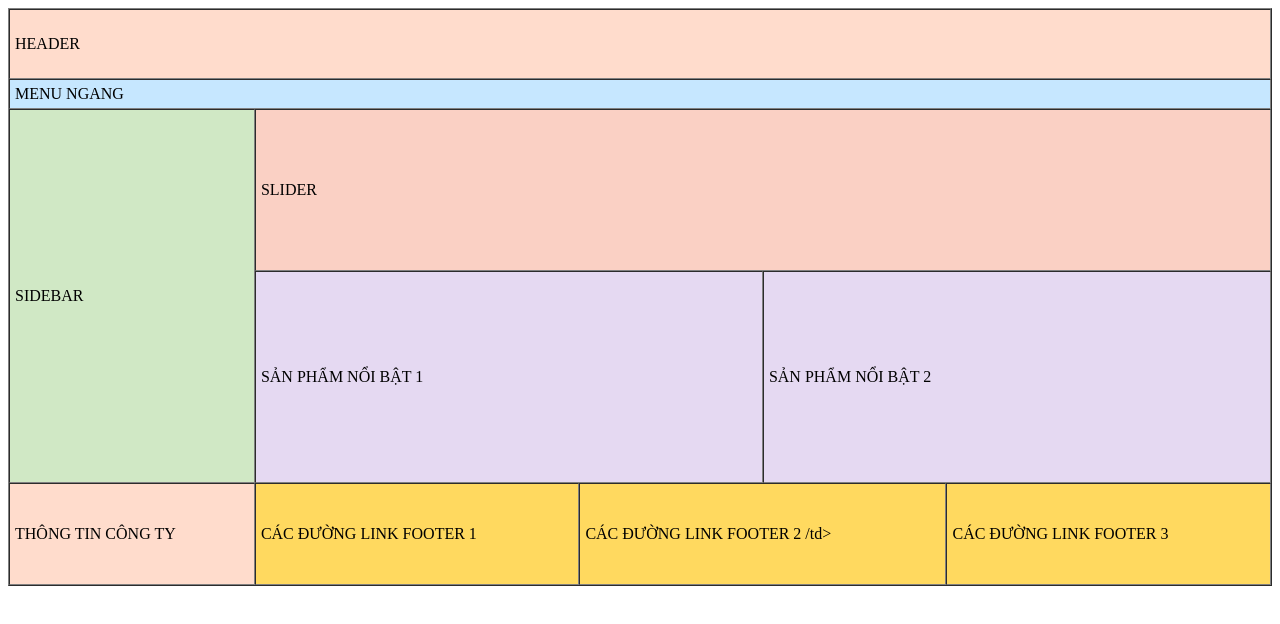
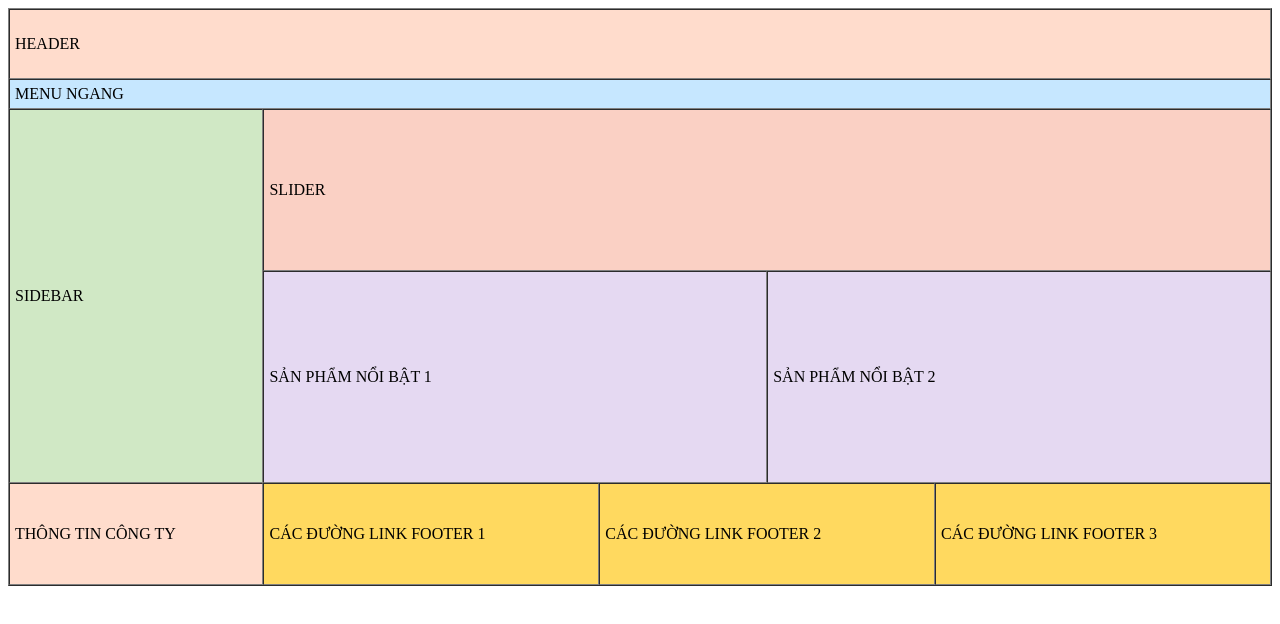
Before and after one commit to NgocTrangMochies/ThietKeWeb-T2-b2, a plain HTML site: page index.html in a window 1280 px wide. Drawn offline with Linux system fonts and the light colour scheme.

Commit message:
Update index.html

```diff
--- a/index.html
+++ b/index.html
@@ -24,7 +24,7 @@
         <tr>
             <td height="90px" style="background-color:#FFDCCC"> THÔNG TIN CÔNG TY </td>
             <td colspan="2" height="90px" style="background-color:#FFD95F"> CÁC ĐƯỜNG LINK FOOTER 1 </td>
-            <td colspan="2" height="90px" style="background-color:#FFD95F"> CÁC ĐƯỜNG LINK FOOTER 2 /td>
+            <td colspan="2" height="90px" style="background-color:#FFD95F"> CÁC ĐƯỜNG LINK FOOTER 2 </td>
             <td colspan="2" height="90px" style="background-color:#FFD95F"> CÁC ĐƯỜNG LINK FOOTER 3 </td>
         </tr>
     </table>
```
